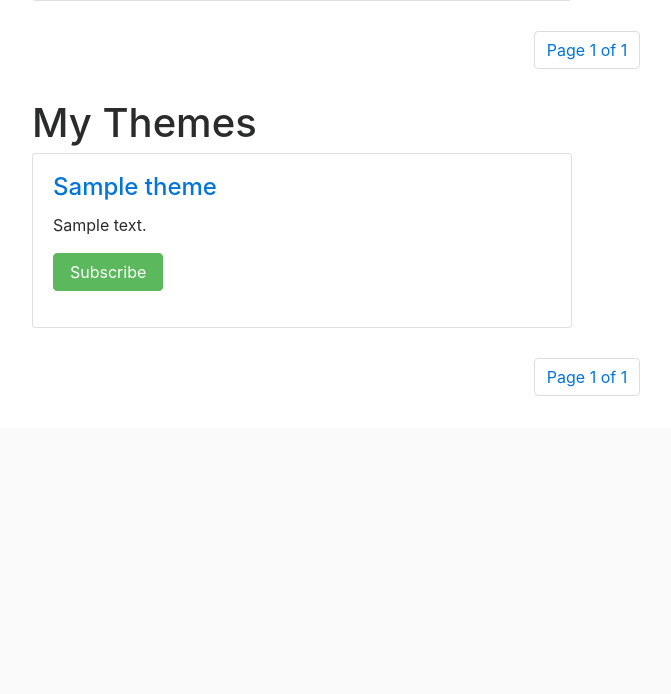
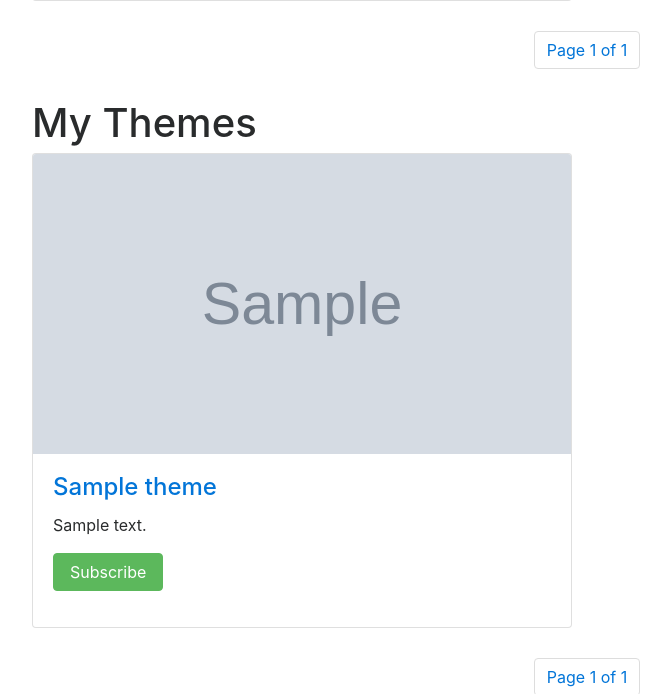
Before and after one commit to yw22729/APAD, a Flask app: template templates/study/manage.html in a window 1280 px wide. Shown: the part 745-1439 px from the top of the page, without its empty margins (53-724 px from the left). Before the commit the page ends 1141 px from the top, so only its background shows below. Run offline with Flask 2, Linux system fonts and the light colour scheme; the template is opened without the code that fills it: most values are stand-ins (such as "Sample title", 1, 10 or a date in 2020); grey boxes marked "Sample" are stand-in pictures; some libraries are stand-ins or nearby versions.

Commit message:
theme pics

```diff
--- a/templates/study/manage.html
+++ b/templates/study/manage.html
@@ -96,11 +96,11 @@
         {% for theme in themes.items %}
         <div class="col-md-6 study-item">
             <div class="card">
-                <!-- {% if theme.study_photo %}
-                <img class="card-img-top study-photo-item" src="{{ study.study_photo}}">
+                {% if theme.study_photo %}
+                <img class="card-img-top study-photo-item" src="{{ theme.theme_photo}}">
                 {% else %}
                 <img class="card-img-top study-photo-item" src="{{ url_for('static', filename='img/study.png')}}">
-                {% endif %} -->
+                {% endif %}
                 <div class="card-block">
                     <a href="{{ url_for('study_page.public_theme', id=theme.id) }}" target="_blank">
                         <h4 class="card-title">
```
